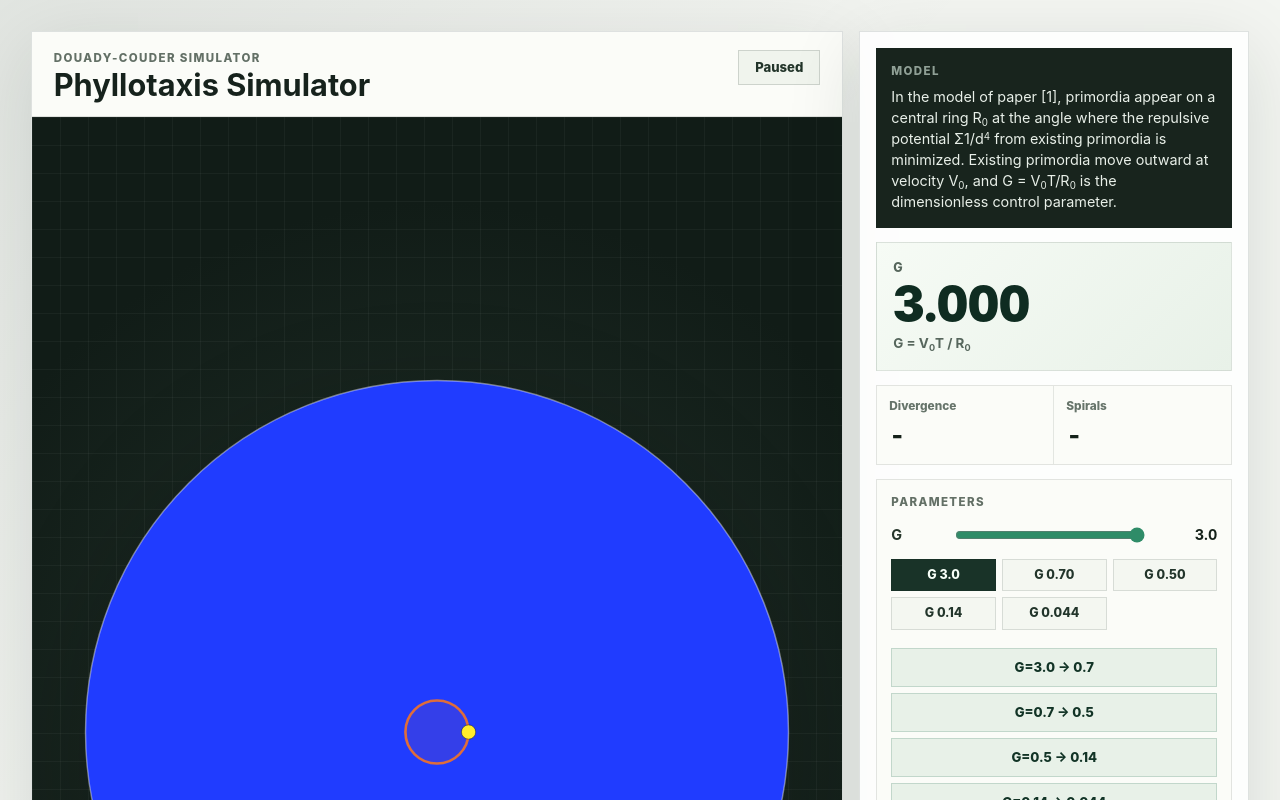
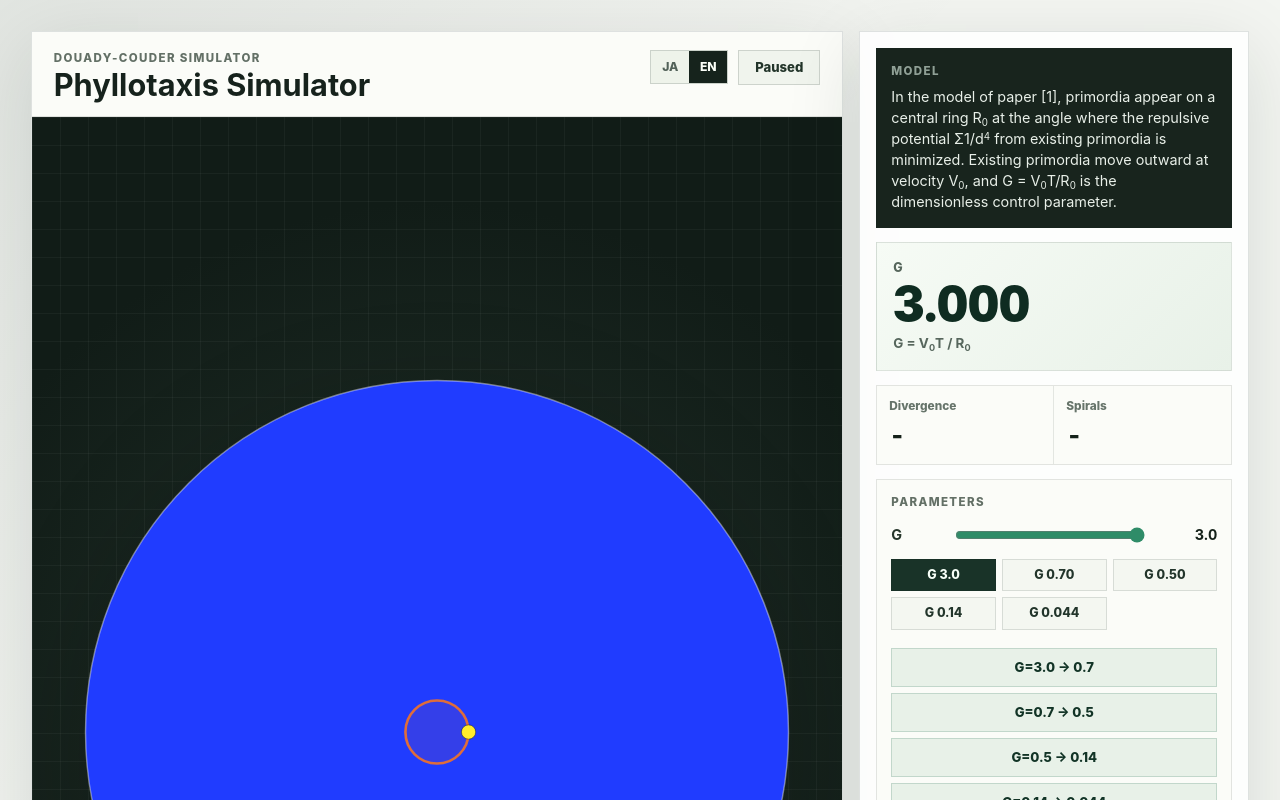
Before and after one commit to dueyama/phyllotaxis-simulator, a React (Vite) app: page / in a window 1280 px wide. Shown: the top 800 px of the page. Built offline with nearby package versions, Linux system fonts and the light colour scheme.

Commit message:
Add language switcher

```diff
--- a/src/main.jsx
+++ b/src/main.jsx
@@ -9,6 +9,7 @@ const DISPLAY_RADIUS_SCALE = 0.018333333333333333;
 const PARTICLE_CULL_RADIUS = 1.2 / DISPLAY_RADIUS_SCALE;
 const DEFAULT_WAIT_MS = 16;
 const G_PRESETS = [3, 0.7, 0.5, 0.14, 0.044];
+const LANGUAGE_STORAGE_KEY = "phyllotaxis.locale";
 const COPY = {
   ja: {
     title: "葉序シミュレーター",
@@ -36,6 +37,7 @@ const COPY = {
       potential: "ポテンシャル",
       displayInterval: "表示間隔",
       goldenAngle: "黄金角",
+      language: "表示言語",
     },
   },
   en: {
@@ -64,6 +66,7 @@ const COPY = {
       potential: "Potential",
       displayInterval: "Display interval",
       goldenAngle: "Golden angle",
+      language: "Language",
     },
   },
 };
@@ -220,6 +223,29 @@ function browserLocale() {
   return languages.some((language) => language?.toLowerCase().startsWith("ja"))
     ? "ja"
     : "en";
+}
+
+function isSupportedLocale(value) {
+  return value === "ja" || value === "en";
+}
+
+function preferredLocale() {
+  if (typeof window === "undefined") return "en";
+  try {
+    const stored = window.localStorage.getItem(LANGUAGE_STORAGE_KEY);
+    if (isSupportedLocale(stored)) return stored;
+  } catch {
+    // Browser privacy settings can block localStorage; fall back to navigator.
+  }
+  return browserLocale();
+}
+
+function saveLocale(locale) {
+  try {
+    window.localStorage.setItem(LANGUAGE_STORAGE_KEY, locale);
+  } catch {
+    // The switch still works for the current session when storage is blocked.
+  }
 }
 
 function ModelDescription({ locale }) {
@@ -674,8 +700,31 @@ function statusText(state, running, showSpirals, text) {
   return text.status.paused;
 }
 
+function LanguageSwitch({ locale, onChange, label }) {
+  return (
+    <div className="language-switch" aria-label={label} role="group">
+      <button
+        type="button"
+        className={locale === "ja" ? "is-active" : ""}
+        aria-pressed={locale === "ja"}
+        onClick={() => onChange("ja")}
+      >
+        JA
+      </button>
+      <button
+        type="button"
+        className={locale === "en" ? "is-active" : ""}
+        aria-pressed={locale === "en"}
+        onClick={() => onChange("en")}
+      >
+        EN
+      </button>
+    </div>
+  );
+}
+
 function App() {
-  const locale = useMemo(() => browserLocale(), []);
+  const [locale, setLocale] = useState(() => preferredLocale());
   const text = COPY[locale];
   const [settings, setSettings] = useState(DEFAULTS);
   const [state, setState] = useState(() => createInitialState(DEFAULTS));
@@ -788,6 +837,11 @@ function App() {
     setRunning(true);
   };
 
+  const changeLocale = (nextLocale) => {
+    setLocale(nextLocale);
+    saveLocale(nextLocale);
+  };
+
   return (
     <main className="sim-app">
       <section className="workbench">
@@ -797,7 +851,14 @@ function App() {
               <p>{text.headerKicker}</p>
               <h1>{text.title}</h1>
             </div>
-            <span className={`status ${running ? "is-running" : ""}`}>{status}</span>
+            <div className="topbar-tools">
+              <LanguageSwitch
+                locale={locale}
+                onChange={changeLocale}
+                label={text.controls.language}
+              />
+              <span className={`status ${running ? "is-running" : ""}`}>{status}</span>
+            </div>
           </header>
 
           <div className="canvas-stage">
--- a/src/styles.css
+++ b/src/styles.css
@@ -76,6 +76,35 @@ button {
   padding: 18px 22px 14px;
   border-bottom: 1px solid rgba(22, 38, 31, 0.12);
   background: #fbfcf8;
+}
+
+.topbar-tools {
+  display: flex;
+  align-items: center;
+  gap: 10px;
+}
+
+.language-switch {
+  display: grid;
+  grid-template-columns: repeat(2, 38px);
+  min-height: 34px;
+  border: 1px solid rgba(22, 38, 31, 0.16);
+  background: #eef3ea;
+}
+
+.language-switch button {
+  min-height: 32px;
+  background: transparent;
+  color: #526158;
+  padding: 0;
+  font-size: 0.76rem;
+  font-weight: 820;
+}
+
+.language-switch button:hover,
+.language-switch button.is-active {
+  background: #16231c;
+  color: #fbfff8;
 }
 
 .topbar p,
@@ -481,6 +510,10 @@ button:disabled {
     flex-direction: column;
   }
 
+  .topbar-tools {
+    justify-content: space-between;
+  }
+
   .canvas-stage {
     min-height: 360px;
   }
```
